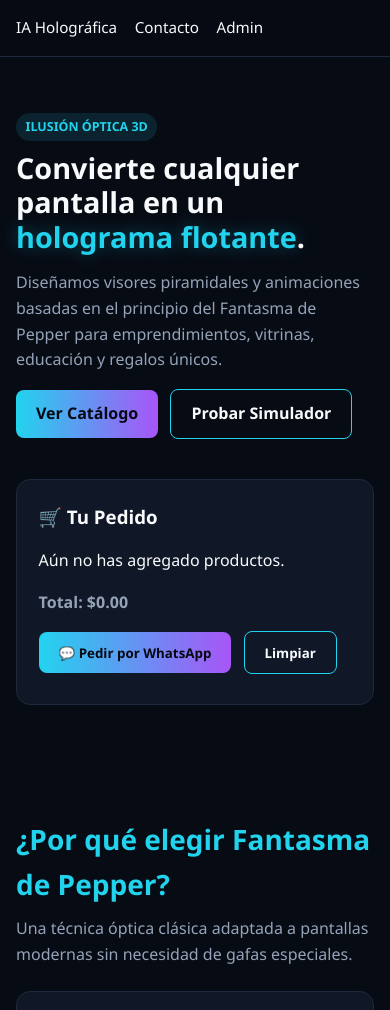
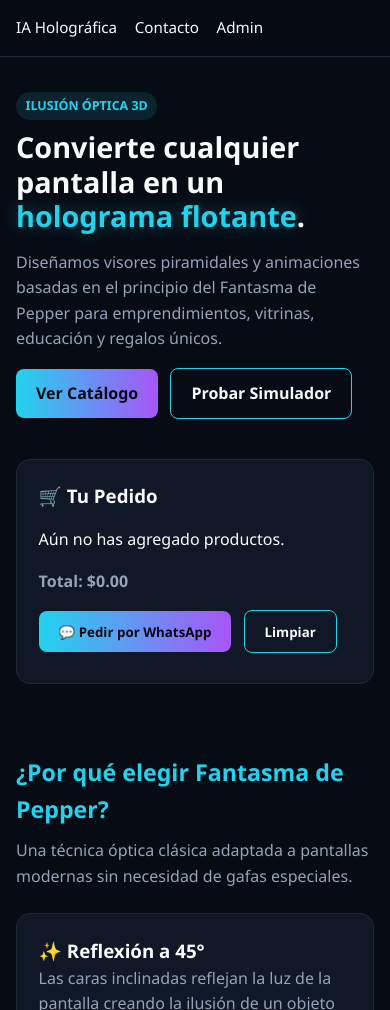
Before and after one commit to pintoquintanillaantonio-ai/fantasma-pepper-web, a plain HTML site: page index.html in a window 390 px wide. Shown: the part 90-1100 px from the top of the page. Drawn offline with nearby package versions, Linux system fonts and the light colour scheme.

Commit message:
Update style.css

```diff
--- a/style.css
+++ b/style.css
@@ -140,3 +140,8 @@ footer { text-align: center; padding: 2.2rem 1rem; border-top: 1px solid #1e293b
   h1 { font-size: 1.8rem; }
   nav { justify-content: center; }
 }
+@media (max-width: 768px) {
+  .container { padding: 2.2rem 1rem; }
+  h2 { font-size: 1.45rem; }
+  .proyector-box { height: 220px; }
+}
```
